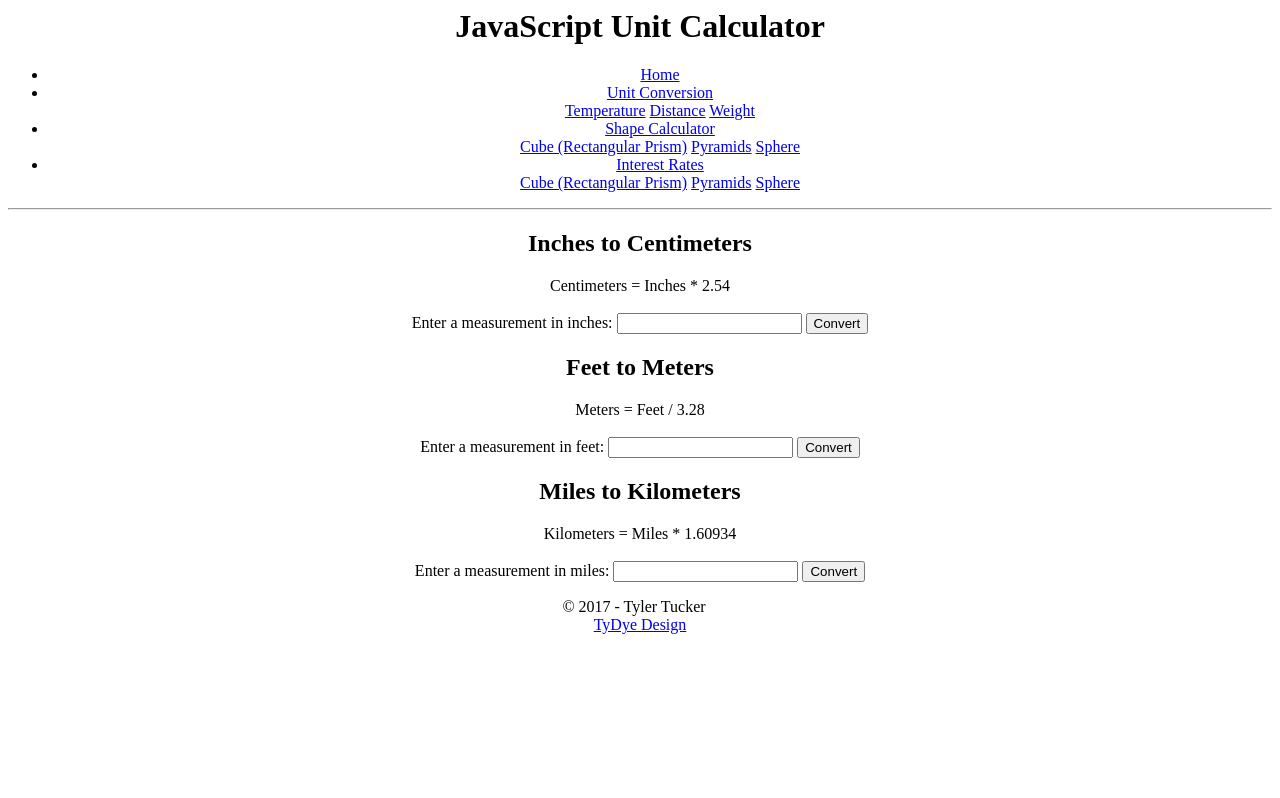
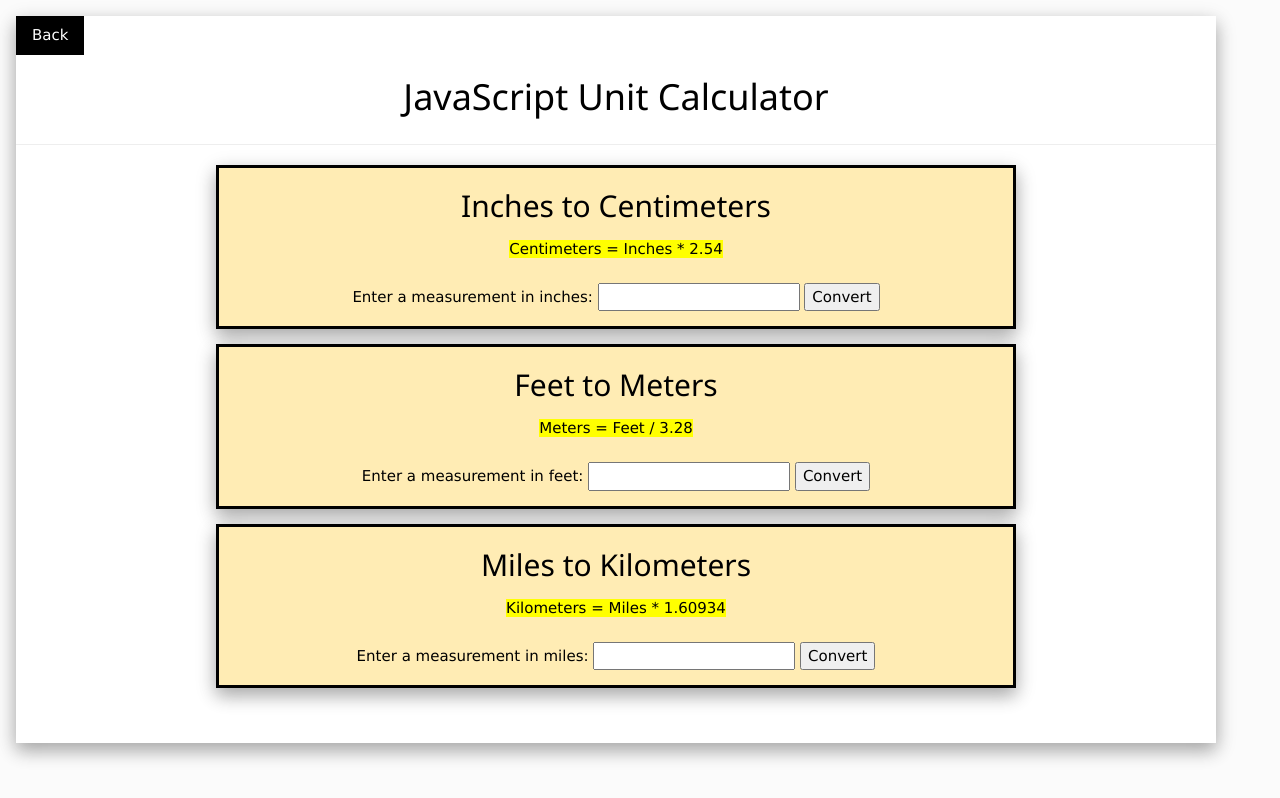
Before and after one commit to jsunitcalc/jsunitcalc.github.io, a plain HTML site: page distanceconv.html in a window 1280 px wide. Drawn offline with nearby package versions, Linux system fonts and the light colour scheme.

Commit message:
added distance file

```diff
--- a/distanceconv.html
+++ b/distanceconv.html
@@ -23,7 +23,9 @@
         <link rel="shortcut icon" type="image/x-icon" href="calculatoricon.png">
         <link rel="apple-touch-icon" href="calculatoricon.png" />
 
-        <link rel="stylesheet" href="unitcalccss.css">
+        <link rel="stylesheet" href="main.css">
+        <link rel="stylesheet" href="https://www.w3schools.com/w3css/4/w3.css">
+
         <script src="distancejs.js"></script>
 
         <script src="https://ajax.googleapis.com/ajax/libs/jquery/3.1.0/jquery.min.js"></script>
@@ -32,41 +34,16 @@
     <body>
         <div class="pagecontainer">
             <div class="card-8">
-                   <center>
+
+        <p id="backbtn">
+            <a href="unitpick.html"><button class="w3-button w3-black">Back</button></a>
+        </p>
+
             <h1> JavaScript Unit Calculator</h1>
         <header>
-            <nav>
-            <ul>
-                <li><a href="unitcalcapp.html">Home</a></li>
-                <li class="dropdown">
-                    <a href="javascript:void(0)" class="dropbtn">Unit Conversion</a>
-                <div class="dropdown-content">
-                    <a href="tempconvers.html">Temperature</a>
-                    <a href="distanceconv.html">Distance</a>
-                    <a href="initialplanning.html">Weight</a>
-                </div>
-                    </li>
-                <li class="dropdown">
-                    <a href="javascript:void(0)" class="dropbtn">Shape Calculator</a>
-                <div class="dropdown-content">
-                    <a href="cubevolume.html">Cube (Rectangular Prism)</a>
-                    <a href="greenville.html#">Pyramids</a>
-                    <a href="springfield.html">Sphere</a>
-                </div>
-                    </li>
-                <li class="dropdown">
-                    <a href="javascript:void(0)" class="dropbtn">Interest Rates</a>
-                <div class="dropdown-content">
-                    <a href="cubevolume.html">Cube (Rectangular Prism)</a>
-                    <a href="greenville.html#">Pyramids</a>
-                    <a href="springfield.html">Sphere</a>
-                </div>
-                    </li>
-            </ul>
-        </nav>
             <hr>
         </header>
-        </center>
+
                 <center>
             <div class="conversionbox">
                 <p>
@@ -106,15 +83,9 @@ Enter a measurement in miles: <input type="text" id="milesInputBox">
 
                 </center>
 
-    <center>
         <footer>
-            &COPY; 2017 - Tyler Tucker &nbsp;&nbsp;
-<br>
-            <a href="http://tydyedesign.github.io">TyDye Design</a>
-<br>
-<br>
+
             </footer>
-    </center>
             </div>
         </div>
     </body>
```
Also changed, not shown: boxformat.html (+1 -1 lines), unitpick.html (+1 -1 lines).
